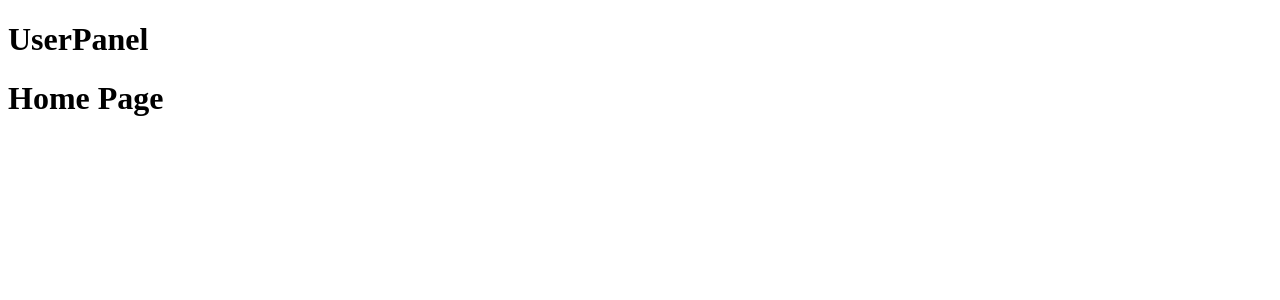
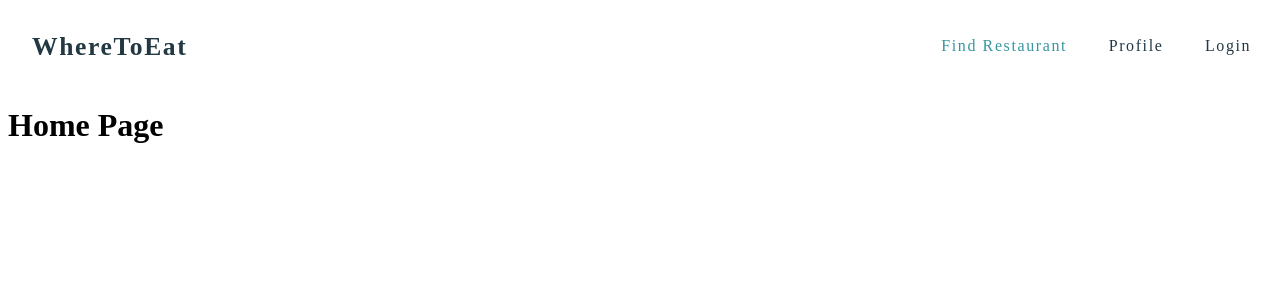
Before and after one commit to ennshi/restaurants-react, a React (Create React App) app: page / in a window 1280 px wide. Shown: the top 300 px of the page. Built offline with nearby package versions, Linux system fonts and the light colour scheme; a web font is replaced by a local one.

Commit message:
Navbar implemented in UserPanel

```diff
--- a/src/pages/user/UserPanel.js
+++ b/src/pages/user/UserPanel.js
@@ -7,11 +7,12 @@ import Login from './Login';
 import Restaurant from './Restaurant';
 import RestaurantList from './RestaurantList';
 import SignUp from "./SignUp";
+import Navbar from "../../components/Navbar";
 
 export default () => {
     return (
         <>
-            <h1>UserPanel</h1>
+            <Navbar/>
             <Switch>
                 <Route path='/' exact component={Home} />
                 <Route path='/profile' component={Profile} />
```
